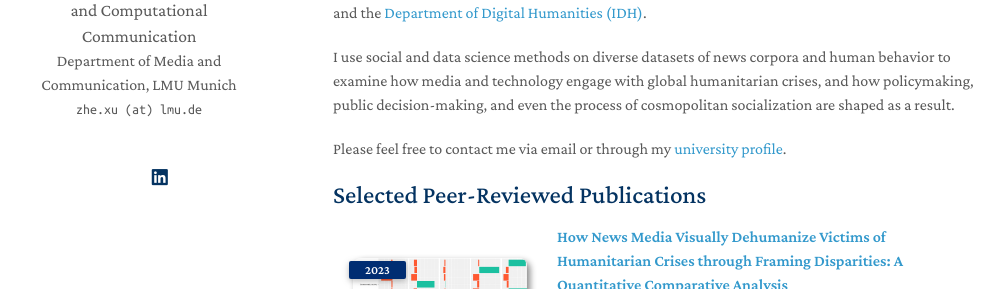
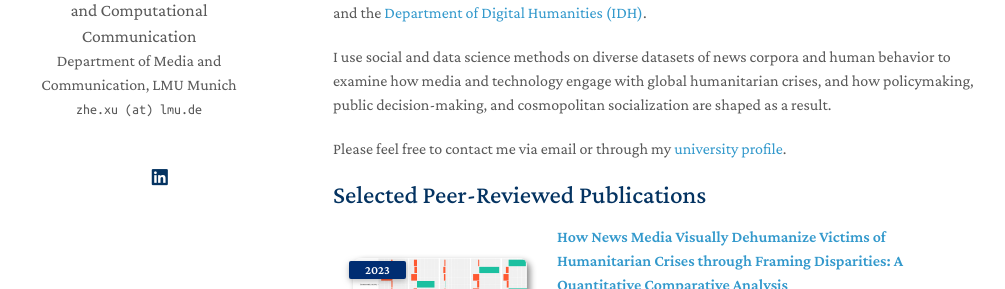
Before and after one commit to zhexuphd/home, a Jekyll site: the page built from index.md, in a window 1280 px wide and 900 px high. Shown: the part 296-585 px from the top of the window, without its empty margins (137-1142 px from the left). Built offline with Jekyll 4.4.1, drawn with Linux system fonts in a browser that asks for light colours; a style sheet for code colours, icons or effects is not loaded; our own code applies the rules of GitHub Pages for plain Markdown files.

Commit message:
Update index.md

```diff
--- a/index.md
+++ b/index.md
@@ -7,7 +7,7 @@
 
 I hold degrees in engineering and media studies and earned my Ph.D. from the [University of Cologne](https://www.uni-koeln.de/en/) in 2023. While there, I served as a research and teaching assistant in media studies and received training in data science and machine learning from the [Center for Data and Simulation Science (CDS)](https://cds.uni-koeln.de/en/) and the [Department of Digital Humanities (IDH)](https://dh.phil-fak.uni-koeln.de/).
 
-I use social and data science methods on diverse datasets of news corpora and human behavior to examine how media and technology engage with global humanitarian crises, and how policymaking, public decision-making, and even the process of cosmopolitan socialization are shaped as a result.
+I use social and data science methods on diverse datasets of news corpora and human behavior to examine how media and technology engage with global humanitarian crises, and how policymaking, public decision-making, and cosmopolitan socialization are shaped as a result.
 
 Please feel free to contact me via email or through my [university profile](https://www.ifkw.uni-muenchen.de/organisation/personen/mitarbeiter/xu_zhe/index.html).
 
```
